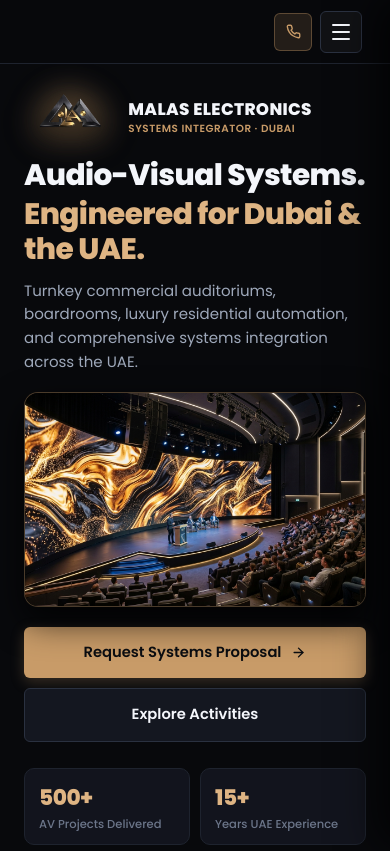
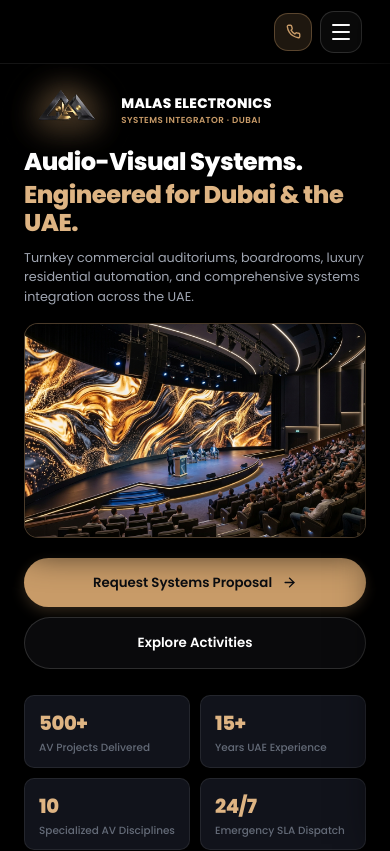
Before and after one commit to t0mzyi/malas, a React (Vite) app: page / in a window 390 px wide. Shown: the top 851 px of the page. Built offline with nearby package versions, Linux system fonts and the light colour scheme; the HTML template or start-up script is replaced by a standard one.

Commit message:
Decrease font sizes on mobile view, enhance corner curves, and update to OLED premium black

```diff
--- a/src/components/Header.jsx
+++ b/src/components/Header.jsx
@@ -66,13 +66,6 @@ export default function Header() {
 
             {/* Direct Contact & Mobile Actions */}
             <div className="header-actions">
-              {/* Desktop Phone */}
-              <a href="tel:+97140000000" className="header-phone-link desktop-only">
-                <svg width="14" height="14" viewBox="0 0 24 24" fill="none" stroke="currentColor" strokeWidth="2" strokeLinecap="round" strokeLinejoin="round">
-                  <path d="M22 16.92v3a2 2 0 0 1-2.18 2 19.79 19.79 0 0 1-8.63-3.07 19.5 19.5 0 0 1-6-6 19.79 19.79 0 0 1-3.07-8.67A2 2 0 0 1 4.11 2h3a2 2 0 0 1 2 1.72 12.84 12.84 0 0 0 .7 2.81 2 2 0 0 1-.45 2.11L8.09 9.91a16 16 0 0 0 6 6l1.27-1.27a2 2 0 0 1 2.11-.45 12.84 12.84 0 0 0 2.81.7A2 2 0 0 1 22 16.92z"/>
-                </svg>
-                <span>+971 4 000 0000</span>
-              </a>
 
               {/* Mobile Quick Call Button */}
               <a
--- a/src/index.css
+++ b/src/index.css
@@ -6,24 +6,24 @@
    ============================================================ */
 
 :root {
-  /* Core Base Colors */
-  --bg-deep: #08090C;
-  --bg-surface: #0E1116;
-  --bg-card: #141720;
-  --bg-card-hover: #1A1F2B;
-  --bg-panel: #11141B;
-  --bg-elevated: #181D26;
+  /* Core Base Colors — Absolute Premium OLED Black */
+  --bg-deep: #000000;
+  --bg-surface: #040405;
+  --bg-card: #0A0A0C;
+  --bg-card-hover: #121215;
+  --bg-panel: #060608;
+  --bg-elevated: #0E0E12;
 
   /* Borders & Gridlines */
-  --border-subtle: #1E232E;
-  --border-medium: #2A3140;
-  --border-light: rgba(255, 255, 255, 0.12);
+  --border-subtle: rgba(255, 255, 255, 0.08);
+  --border-medium: rgba(255, 255, 255, 0.14);
+  --border-light: rgba(255, 255, 255, 0.22);
 
   /* Typography Colors */
-  --text-pure: #F4F6FB;
-  --text-body: #9EA8BA;
-  --text-muted: #6C768A;
-  --text-inverse: #08090C;
+  --text-pure: #FFFFFF;
+  --text-body: #A0A6B2;
+  --text-muted: #646B78;
+  --text-inverse: #000000;
 
   /* Accent: Electro-Acoustic Warm Bronze / Brass */
   --accent-bronze: #C89B68;
@@ -43,9 +43,12 @@
   /* Layout Constants */
   --container-max: 1240px;
   --header-height: 72px;
-  --radius-sm: 6px;
-  --radius-md: 10px;
-  --radius-lg: 16px;
+  --radius-xs: 8px;
+  --radius-sm: 14px;
+  --radius-md: 22px;
+  --radius-lg: 30px;
+  --radius-xl: 42px;
+  --radius-btn: 100px;
 }
 
 /* Reset & Foundation */
@@ -200,8 +203,8 @@ img {
   color: #0B0D11;
   font-weight: 600;
   font-size: 0.95rem;
-  padding: 13px 26px;
-  border-radius: var(--radius-sm);
+  padding: 13px 28px;
+  border-radius: var(--radius-btn);
   transition: all 0.25s cubic-bezier(0.16, 1, 0.3, 1);
   box-shadow: 0 4px 14px rgba(200, 155, 104, 0.25);
 }
@@ -221,8 +224,8 @@ img {
   color: var(--text-pure);
   font-weight: 600;
   font-size: 0.95rem;
-  padding: 13px 26px;
-  border-radius: var(--radius-sm);
+  padding: 13px 28px;
+  border-radius: var(--radius-btn);
   border: 1px solid var(--border-medium);
   transition: all 0.25s cubic-bezier(0.16, 1, 0.3, 1);
 }
@@ -240,8 +243,8 @@ img {
   gap: 8px;
   font-size: 0.85rem;
   font-weight: 600;
-  padding: 8px 16px;
-  border-radius: var(--radius-sm);
+  padding: 8px 18px;
+  border-radius: var(--radius-btn);
   border: 1px solid var(--border-medium);
   color: var(--text-pure);
   transition: all 0.2s ease;
@@ -260,7 +263,7 @@ img {
   left: 0;
   right: 0;
   height: var(--header-height);
-  background-color: rgba(8, 9, 12, 0.92);
+  background-color: rgba(0, 0, 0, 0.90);
   backdrop-filter: blur(14px);
   -webkit-backdrop-filter: blur(14px);
   border-bottom: 1px solid var(--border-subtle);
@@ -412,7 +415,7 @@ img {
 
 /* Mobile-Only Animated Hamburger Button */
 .mobile-menu-btn {
-  display: none;
+  display: none !important;
   flex-direction: column;
   justify-content: center;
   align-items: center;
@@ -467,7 +470,7 @@ img {
 .mobile-drawer-backdrop {
   position: fixed;
   inset: 0;
-  background-color: rgba(4, 5, 7, 0.75);
+  background-color: rgba(0, 0, 0, 0.85);
   backdrop-filter: blur(8px);
   -webkit-backdrop-filter: blur(8px);
   z-index: 998;
@@ -487,7 +490,7 @@ img {
   right: 0;
   bottom: 0;
   width: min(380px, 86vw);
-  background-color: rgba(14, 17, 22, 0.98);
+  background-color: rgba(6, 6, 8, 0.98);
   backdrop-filter: blur(24px);
   -webkit-backdrop-filter: blur(24px);
   border-left: 1px solid var(--border-medium);
@@ -864,7 +867,7 @@ img {
   overflow: hidden;
   box-shadow: 0 20px 50px rgba(0, 0, 0, 0.7);
   border: 1px solid var(--border-subtle);
-  background-color: #060709;
+  background-color: #000000;
 }
 
 .hero-faded-image {
@@ -886,7 +889,7 @@ img {
   left: 0;
   bottom: 0;
   width: 45%;
-  background: linear-gradient(to right, var(--bg-deep) 0%, rgba(8, 9, 12, 0.65) 45%, transparent 100%);
+  background: linear-gradient(to right, var(--bg-deep) 0%, rgba(0, 0, 0, 0.7) 45%, transparent 100%);
   pointer-events: none;
 }
 
@@ -1171,7 +1174,7 @@ img {
   width: 100%;
   height: 250px;
   max-height: 30vh;
-  background-color: #060709;
+  background-color: #000000;
   overflow: hidden;
   flex-shrink: 0;
 }
@@ -1195,7 +1198,7 @@ img {
   display: inline-flex;
   align-items: center;
   gap: 10px;
-  background-color: rgba(8, 9, 12, 0.85);
+  background-color: rgba(0, 0, 0, 0.85);
   backdrop-filter: blur(8px);
   padding: 6px 14px;
   border-radius: var(--radius-sm);
@@ -1441,7 +1444,7 @@ img {
   overflow: hidden;
   border: 1px solid var(--border-subtle);
   box-shadow: 0 12px 32px rgba(0, 0, 0, 0.45);
-  background-color: #060709;
+  background-color: #000000;
 }
 
 .portfolio-front-image {
@@ -1458,7 +1461,7 @@ img {
 .portfolio-front-overlay {
   position: absolute;
   inset: 0;
-  background: linear-gradient(to top, rgba(8, 9, 12, 0.95) 0%, rgba(8, 9, 12, 0.5) 45%, transparent 80%);
+  background: linear-gradient(to top, rgba(0, 0, 0, 0.96) 0%, rgba(0, 0, 0, 0.55) 45%, transparent 80%);
   display: flex;
   flex-direction: column;
   justify-content: flex-end;
@@ -2042,6 +2045,30 @@ img {
 }
 
 @media (max-width: 768px) {
+  html {
+    font-size: 14.5px;
+  }
+
+  .section-title {
+    font-size: clamp(1.6rem, 5.2vw, 2.1rem) !important;
+    line-height: 1.2 !important;
+    margin-bottom: 12px !important;
+  }
+
+  .section-desc {
+    font-size: 0.92rem !important;
+    line-height: 1.55 !important;
+  }
+
+  .section-kicker {
+    font-size: 0.72rem !important;
+    margin-bottom: 8px !important;
+  }
+
+  .section-head-block {
+    margin-bottom: 34px !important;
+  }
+
   /* ============================================================
      1. MOBILE HEADER & NAVIGATION REFINEMENTS
      ============================================================ */
@@ -2063,7 +2090,7 @@ img {
   }
 
   .mobile-menu-btn {
-    display: flex;
+    display: flex !important;
   }
 
   .header-inner {
@@ -2075,12 +2102,12 @@ img {
   }
 
   .header-logo-frame {
-    height: 32px;
-    max-width: 70px;
+    height: 30px;
+    max-width: 65px;
   }
 
   .header-brand-title {
-    font-size: 0.92rem;
+    font-size: 0.86rem;
   }
 
   .header-actions {
@@ -2092,8 +2119,8 @@ img {
      Clean, high-impact, visual-first mobile experience
      ============================================================ */
   .hero-split-section {
-    padding-top: 28px;
-    padding-bottom: 44px;
+    padding-top: 24px;
+    padding-bottom: 40px;
     min-height: auto;
   }
 
@@ -2119,16 +2146,16 @@ img {
     display: flex;
     align-items: center;
     gap: 12px;
-    margin-bottom: 14px;
+    margin-bottom: 12px;
     width: 100%;
   }
 
   .hero-brand-logo-frame {
-    height: 52px;
+    height: 48px;
     width: auto;
-    max-width: 115px;
+    max-width: 105px;
     flex-shrink: 0;
-    filter: drop-shadow(0 0 14px rgba(200, 155, 104, 0.45));
+    filter: drop-shadow(0 0 12px rgba(200, 155, 104, 0.45));
   }
 
   .hero-brand-logo-frame img {
@@ -2145,14 +2172,14 @@ img {
   }
 
   .hero-brand-name-lead {
-    font-size: 1.05rem;
+    font-size: 0.95rem;
     font-weight: 800;
     letter-spacing: 0.02em;
     white-space: nowrap;
   }
 
   .hero-brand-tag-lead {
-    font-size: 0.65rem;
+    font-size: 0.6rem;
     font-weight: 600;
     color: var(--accent-bronze);
     letter-spacing: 0.05em;
@@ -2162,11 +2189,11 @@ img {
   /* 2. Hero Headline */
   .hero-display-headline {
     font-family: var(--font-display);
-    font-size: clamp(1.85rem, 7.2vw, 2.35rem) !important;
+    font-size: clamp(1.65rem, 6.2vw, 2.1rem) !important;
     font-weight: 800;
     line-height: 1.18 !important;
     letter-spacing: -0.02em;
-    margin-bottom: 12px !important;
+    margin-bottom: 10px !important;
     color: var(--text-pure);
     text-align: left;
   }
@@ -2179,10 +2206,10 @@ img {
 
   /* 3. Hero Subline Text */
   .hero-subline-text {
-    font-size: 0.94rem !important;
-    line-height: 1.58 !important;
+    font-size: 0.88rem !important;
+    line-height: 1.55 !important;
     color: var(--text-body);
-    margin-bottom: 18px !important;
+    margin-bottom: 16px !important;
     max-width: 100% !important;
     text-align: left;
   }
```
Also changed, not shown: 4 other files (tests, documents, lock files or other folders).
